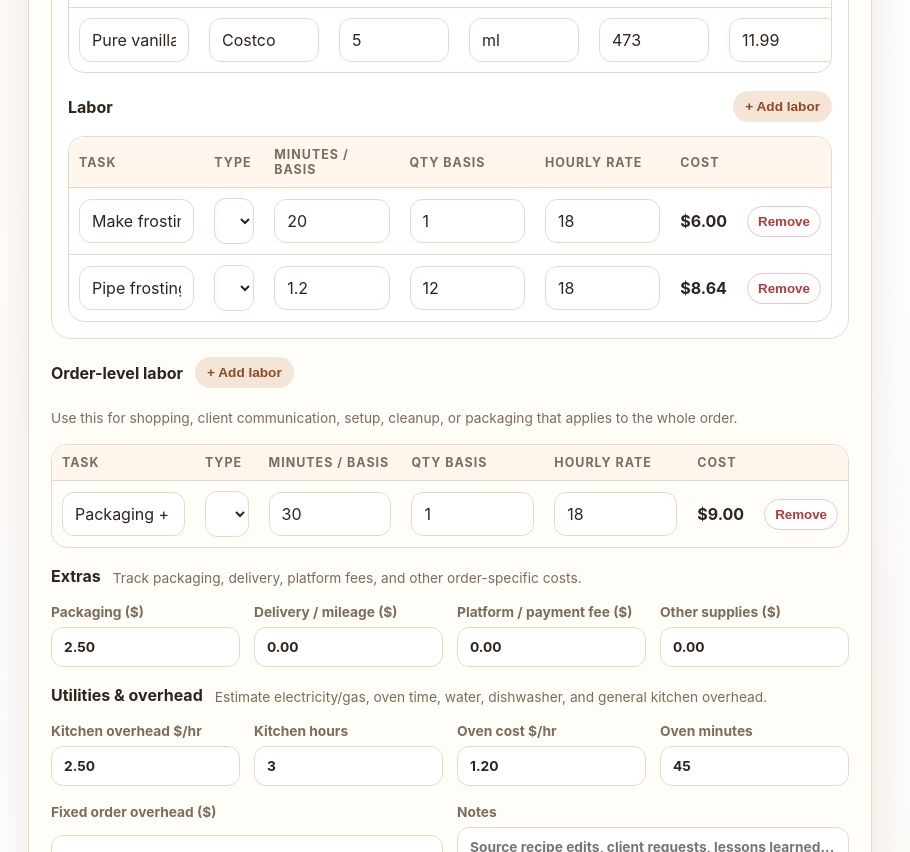
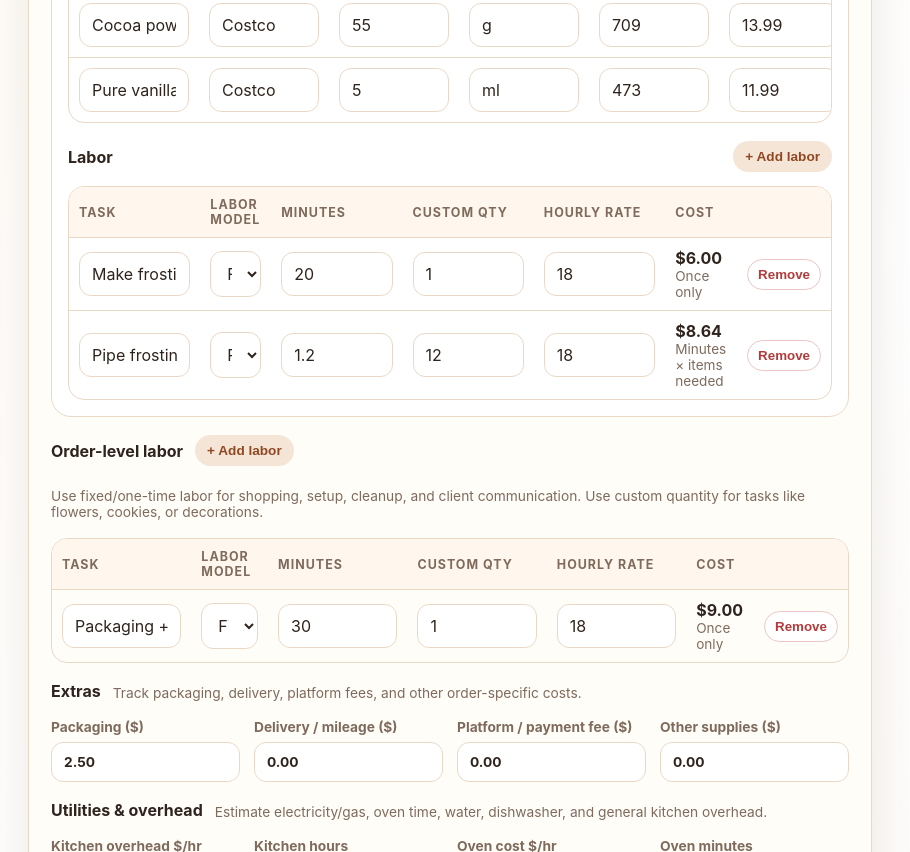
Before and after one commit to dobbyhai/cottage-bakery-cost-calculator, a website: page index.html in a window 1280 px wide. Shown: the part 2382-3234 px from the top of the page, without its empty margins (0-910 px from the left). Drawn offline with Linux system fonts and the light colour scheme.

Commit message:
Clarify labor model labels

```diff
--- a/app.js
+++ b/app.js
@@ -2,7 +2,7 @@ const currency = new Intl.NumberFormat('en-US', { style: 'currency', currency: '
 const percent = new Intl.NumberFormat('en-US', { style: 'percent', maximumFractionDigits: 1 });
 const ORDERS_KEY = 'bakery-cost-calculator-orders-v3';
 const INVENTORY_KEY = 'bakery-cost-calculator-inventory-v3';
-const TEMPLATES_KEY = 'bakery-cost-calculator-templates-v5';
+const TEMPLATES_KEY = 'bakery-cost-calculator-templates-v6';
 
 const demoInventory = [
   // Costco starter estimates — verify against local warehouse/receipt prices.
@@ -207,13 +207,16 @@ function renderComponents() {
       <div class="component-section-title"><h3>Ingredients</h3><div class="component-actions"><select data-ingredient-picker>${renderInventoryPickerOptions()}</select><button class="secondary small" data-add-component-ingredient="${c.id}">+ Use selected</button><button class="secondary small" data-add-custom-ingredient="${c.id}">+ Custom</button></div></div>
       <div class="table-wrap"><table><thead><tr><th>Ingredient</th><th>Store</th><th>Amount used</th><th>Unit</th><th>Package size</th><th>Package cost</th><th>Scaled cost</th><th></th></tr></thead><tbody>${c.ingredients.map(i => `<tr data-ingredient-id="${i.id}"><td><input data-ingredient-field="name" value="${escapeHtml(i.name)}" /></td><td><input data-ingredient-field="store" value="${escapeHtml(i.store||'')}" /></td><td><input data-ingredient-field="used" type="number" step="0.01" value="${i.used}" /></td><td><input data-ingredient-field="unit" value="${escapeHtml(i.unit||'')}" /></td><td><input data-ingredient-field="packageAmount" type="number" step="0.01" value="${i.packageAmount}" /></td><td><input data-ingredient-field="packageCost" type="number" step="0.01" value="${i.packageCost}" /></td><td><strong>${currency.format(ingredientCost(i, scale))}</strong></td><td><button class="danger" data-remove-component-ingredient="${c.id}:${i.id}">Remove</button></td></tr>`).join('')}</tbody></table></div>
       <div class="component-section-title"><h3>Labor</h3><button class="secondary small" data-add-component-labor="${c.id}">+ Add labor</button></div>
-      <div class="table-wrap"><table><thead><tr><th>Task</th><th>Type</th><th>Minutes / basis</th><th>Qty basis</th><th>Hourly rate</th><th>Cost</th><th></th></tr></thead><tbody>${laborRows(c.labor, c, 'component')}</tbody></table></div>
+      <div class="table-wrap"><table><thead><tr><th>Task</th><th>Labor model</th><th>Minutes</th><th>Custom qty</th><th>Hourly rate</th><th>Cost</th><th></th></tr></thead><tbody>${laborRows(c.labor, c, 'component')}</tbody></table></div>
     </article>`;
   }).join('');
 }
+function laborTypeHint(type) {
+  return { fixed: 'Once only', perItem: 'Minutes × items needed', perBatch: 'Minutes × recipe scale', perUnit: 'Minutes × custom qty × scale' }[type] || '';
+}
 function laborRows(lines, component, scope) {
   const scale = component ? scaleFor(component) : 1;
-  return lines.map(l => `<tr data-labor-id="${l.id}"><td><input data-labor-field="task" value="${escapeHtml(l.task)}" /></td><td><select data-labor-field="type"><option value="fixed" ${l.type==='fixed'?'selected':''}>Fixed</option><option value="perItem" ${l.type==='perItem'?'selected':''}>Per item</option><option value="perBatch" ${l.type==='perBatch'?'selected':''}>Per batch</option><option value="perUnit" ${l.type==='perUnit'?'selected':''}>Per unit</option></select></td><td><input data-labor-field="minutes" type="number" step="0.1" value="${l.minutes}" /></td><td><input data-labor-field="qtyBasis" type="number" step="0.01" value="${l.qtyBasis||1}" /></td><td><input data-labor-field="hourlyRate" type="number" step="0.01" value="${l.hourlyRate}" /></td><td><strong>${currency.format(laborCost(l, scale, component))}</strong></td><td><button class="danger" data-remove-labor="${scope}:${component?.id||'order'}:${l.id}">Remove</button></td></tr>`).join('');
+  return lines.map(l => `<tr data-labor-id="${l.id}"><td><input data-labor-field="task" value="${escapeHtml(l.task)}" /></td><td><select data-labor-field="type"><option value="fixed" ${l.type==='fixed'?'selected':''}>Fixed / one-time</option><option value="perItem" ${l.type==='perItem'?'selected':''}>Per item</option><option value="perBatch" ${l.type==='perBatch'?'selected':''}>Per recipe batch</option><option value="perUnit" ${l.type==='perUnit'?'selected':''}>Custom quantity</option></select></td><td><input data-labor-field="minutes" type="number" step="0.1" value="${l.minutes}" /></td><td><input data-labor-field="qtyBasis" type="number" step="0.01" value="${l.qtyBasis||1}" /></td><td><input data-labor-field="hourlyRate" type="number" step="0.01" value="${l.hourlyRate}" /></td><td><strong>${currency.format(laborCost(l, scale, component))}</strong><div class="muted">${escapeHtml(laborTypeHint(l.type))}</div></td><td><button class="danger" data-remove-labor="${scope}:${component?.id||'order'}:${l.id}">Remove</button></td></tr>`).join('');
 }
 function renderOrderLabor() { $('orderLaborBody').innerHTML = laborRows(state.orderLabor, null, 'order'); }
 function renderInventory() {
--- a/index.html
+++ b/index.html
@@ -65,15 +65,15 @@
         <h3>Order-level labor</h3>
         <button id="addOrderLaborBtn" class="secondary small">+ Add labor</button>
       </div>
-      <p class="helper">Use this for shopping, client communication, setup, cleanup, or packaging that applies to the whole order.</p>
+      <p class="helper">Use fixed/one-time labor for shopping, setup, cleanup, and client communication. Use custom quantity for tasks like flowers, cookies, or decorations.</p>
       <div class="table-wrap">
         <table>
           <thead>
             <tr>
               <th>Task</th>
-              <th>Type</th>
-              <th>Minutes / basis</th>
-              <th>Qty basis</th>
+              <th>Labor model</th>
+              <th>Minutes</th>
+              <th>Custom qty</th>
               <th>Hourly rate</th>
               <th>Cost</th>
               <th></th>
```
